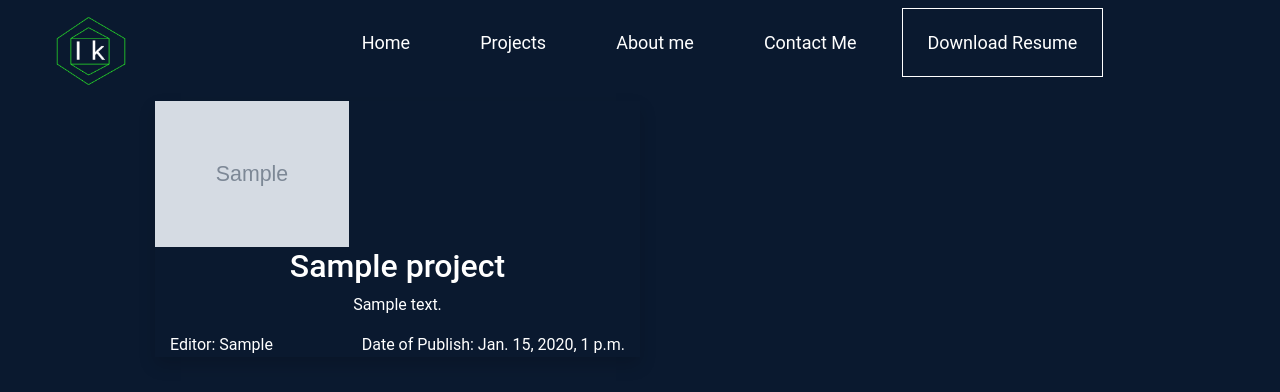
After one commit to Isaac-kiptoo-kilimo/my-new-portfolio, a Django app: page /project/ in a window 1280 px wide. The commit adds this page. Shown: the top 392 px of the page. Run offline with Django 4.2, Linux system fonts and the light colour scheme; tables that the repository leaves empty hold one stand-in row (values such as "Sample post"); grey boxes marked "Sample" are stand-in pictures; some libraries are stand-ins or nearby versions.

Commit message:
fix:fixing the images

```diff
--- a/myportfolio/models.py
+++ b/myportfolio/models.py
@@ -1,3 +1,4 @@
+from email.policy import default
 from django.db import models
 import datetime as dt
 
@@ -7,7 +8,7 @@ class Editor(models.Model):
     lastname=models.CharField(max_length=200)
     email=models.EmailField()
     phonenumber=models.CharField(max_length = 10,blank =True)
-    pro_image=models.ImageField(upload_to='index/',null=True)
+    pro_image=models.ImageField(upload_to='index/',null=True,default='index/Isaac.jpg')
 
     def __str__(self):
         return self.firstname
@@ -16,8 +17,8 @@ class Project(models.Model):
     title=models.CharField(max_length=50)
     description=models.TextField(max_length=1000)
     date_posted=models.DateTimeField(auto_now_add=True)
-    project_image=models.ImageField(upload_to='project/',null=True)
-    editor=models.ForeignKey(Editor,on_delete=models.PROTECT)
+    project_image=models.ImageField(upload_to='project/',null=True,default='project/akanname.png')
+    editor=models.ForeignKey(Editor,on_delete=models.CASCADE)
     project_url=models.CharField(max_length=200)
 
 
--- a/myportfolio/templates/components/navbar.html
+++ b/myportfolio/templates/components/navbar.html
@@ -1,16 +1,16 @@
 <nav class="navbar navbar-expand-lg navbar-light ">
     <div class="container-fluid">
-      <a class="navbar-brand text-white" href="#">Navbar</a>
+      <img src="static/images/logo2.png" class="img-responsive" alt="" style="height: 80px;width: 120px;">
       <button class="navbar-toggler" type="button" data-bs-toggle="collapse" data-bs-target="#navbarSupportedContent" aria-controls="navbarSupportedContent" aria-expanded="false" aria-label="Toggle navigation">
         <span class="navbar-toggler-icon"></span>
       </button>
       <div class="collapse navbar-collapse ms-auto" id="navbarSupportedContent">
         <ul class="menu mx-auto">
             <li class="menu-item">
-              <a href="#home" class="nav-link">Home</a>
+              <a href="{% url 'Editor' %}" class="nav-link">Home</a>
             </li>
             <li class="menu-item">
-              <a href="#projects" class="nav-link">Projects</a>
+              <a href="{% url 'project' %}" class="nav-link">Projects</a>
             </li>
             <li class="menu-item">
               <a href="#about" class="nav-link">About me</a>
--- /dev/null
+++ b/myportfolio/templates/pages/project.html
@@ -0,0 +1,21 @@
+{% extends 'base.html' %}
+{% block content %}
+    <div class="container">
+        {% for project in projects %}
+    <div class="row">
+      <!-- displaying News articles -->
+      <div class="col-xs-6 col-sm-6 col-md-6 col-lg-6 shadow mb-3">
+        <div class="row">
+          <img src="{{project.project_image.url}}" class="img-responsive" alt="" style="height: 80%;width: 40%;">
+      </div>
+        <h2 class="text-center" id="h2"> {{project.title }} </h2>
+        <p class="text-center" id="p"> {{ project.description }} </p>
+        <span class="mt-2" id="small">Editor: {{ project.editor }}</span>
+        <span class="float-right" id="right">Date of Publish: {{ project.date_posted }}</span>
+
+      </div>
+
+    </div>
+    {% endfor %}
+    </div>
+{% endblock %}
--- a/myportfolio/urls.py
+++ b/myportfolio/urls.py
@@ -1,7 +1,13 @@
 from django.urls import path
 from . import views
+from django.conf import settings
+from django.conf.urls.static import static
+
 
 urlpatterns=[
     path('',views.add_editor,name='Editor'),
-    path('',views.add_project,name='project')
+    path('project/',views.add_project,name='project')
 ]
+
+if settings.DEBUG:
+    urlpatterns+= static(settings.MEDIA_URL, document_root = settings.MEDIA_ROOT)
--- a/myportfolio/views.py
+++ b/myportfolio/views.py
@@ -11,11 +11,12 @@ def add_project(request):
         project = Project.objects.all()
     except Project.DoesNotExist:
         raise Http404()
-    return render(request,"pages/index.html", {"projects":project})
+    return render(request,"pages/project.html", {"projects":project})
 
 def add_editor(request):
     try:
         editor = Editor.objects.all()
     except Editor.DoesNotExist:
         raise Http404()
-    return render(request,"pages/index.html", {"editors":editor})
+    project = Project.objects.all()
+    return render(request,"pages/index.html", {"editors":editor,"projects":project})
--- a/portfolio/settings.py
+++ b/portfolio/settings.py
@@ -110,7 +110,7 @@ AUTH_PASSWORD_VALIDATORS = [
 
 LANGUAGE_CODE = 'en-us'
 
-TIME_ZONE = 'UTC'
+TIME_ZONE = 'Africa/Nairobi'
 
 USE_I18N = True
 
@@ -130,3 +130,6 @@ STATICFILES_DIRS = [
 # https://docs.djangoproject.com/en/4.0/ref/settings/#default-auto-field
 
 DEFAULT_AUTO_FIELD = 'django.db.models.BigAutoField'
+
+MEDIA_URL='/media/'
+MEDIA_ROOT = os.path.join(BASE_DIR, 'media')
--- a/static/css/style.css
+++ b/static/css/style.css
@@ -74,3 +74,7 @@ body{
     padding-top: calc(var(--navbar-height) + 10px);
     /* background-color: red; */
   }
+  .hero{
+    height: 100vh;
+    width: 100%;
+  }
```
Also changed, not shown: myportfolio/templates/pages/index.html (+13 -15 lines), media/index/Isaac.jpg (added), media/index/Isaac_pyWc7YQ.jpg (added), media/index/Isaac_t2AZIjn.jpg (added), media/index/isaac-.png (added), media/project/isaac-kiptoo-kilimo.github.io_Moringa-IP-Date-project_.png (added), media/project/isaac-kiptoo-kilimo.github.io_Moringa-IP-Date-project__A0kHHfQ.png (added), media/project/isaac-kiptoo-kilimo.github.io_Moringa-IP-Date-project__bxl8eT0.png (added), myportfolio/migrations/0005_alter_project_project_image.py (added), myportfolio/migrations/0006_alter_editor_pro_image.py (added), myportfolio/migrations/0007_alter_project_editor.py (added), static/images/logo2.png (added).
